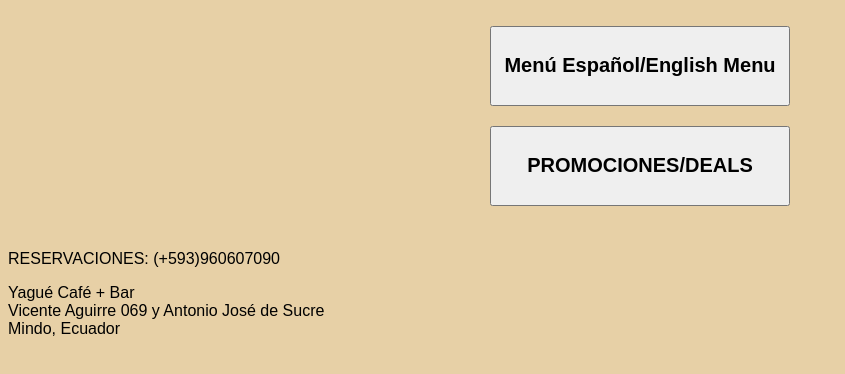
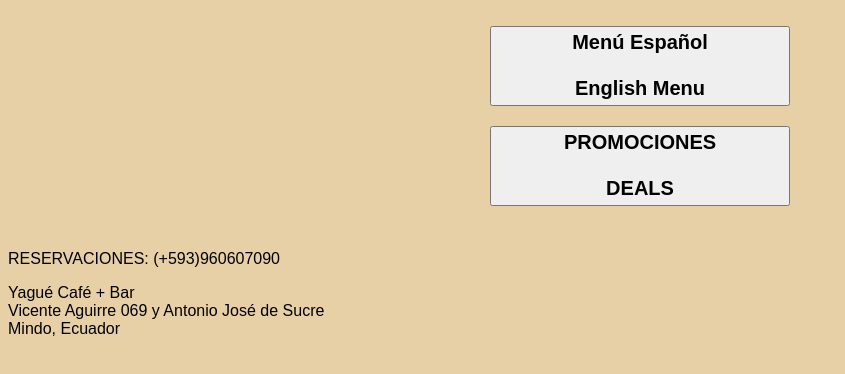
Before and after one commit to nastenkaordoniez/YAGE, a plain HTML site: page index.html in a window 1280 px wide. Shown: the part 204-578 px from the top of the page, without its empty margins (0-845 px from the left). Drawn offline with Linux system fonts and the light colour scheme.

Commit message:
index.html

```diff
--- a/index.html
+++ b/index.html
@@ -1,7 +1,7 @@
 <!DOCTYPE html> <html lang="es"> <head> <meta charset="UTF-8"> <title>Yagué Café + Bar en Mindo, Ecuador</title> </head> <body bgcolor="#E7D0A6" style="text-align:center; font-family: Arial, sans-serif;"> <div align="left"> <a href="https://postimages.org/" target="_blank"><img src="https://i.postimg.cc/YSVNrjPh/LOGO-YAGE.png" width="20%" height="20%" ></a></div> <br>  <button style="width:300px; height:80px; font-size:20px; margin:10px;" background-color:# 849272; border:none;">
         <a href="https://drive.google.com/file/d/1HfJ9NE82dNBVkxgw2FoVFmKHXUhRHghM/view?usp=sharing"
            style="text-decoration:none; color:black;">
-           <strong>Menú Español/English Menu</strong>
+           <strong>Menú Español<br><br>English Menu</strong>
         </a>
     </button>
     <br>
@@ -9,7 +9,7 @@
     <button style="width:300px; height:80px; font-size:20px; margin:10px;" background-color:# 849272; border:none;">
         <a href=""
            style="text-decoration:none; color:black;">
-           <strong>PROMOCIONES/DEALS</strong>
+           <strong>PROMOCIONES<br><br>DEALS</strong>
         </a>
     </button><br><br>
          <p align="left">RESERVACIONES: <a href="https://wa.me/593960607090>?text=Hola,%20quiero%20información"
```
